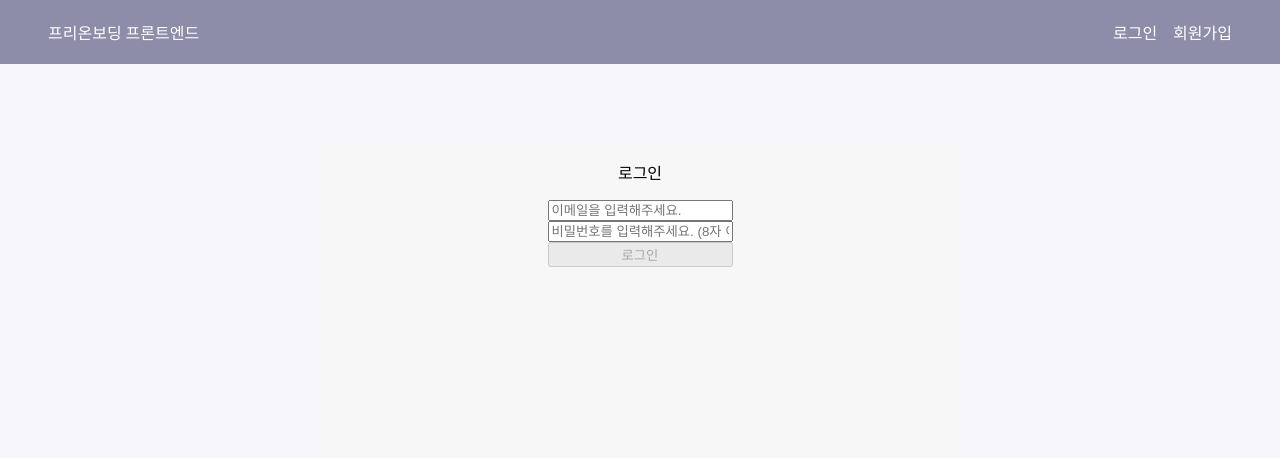
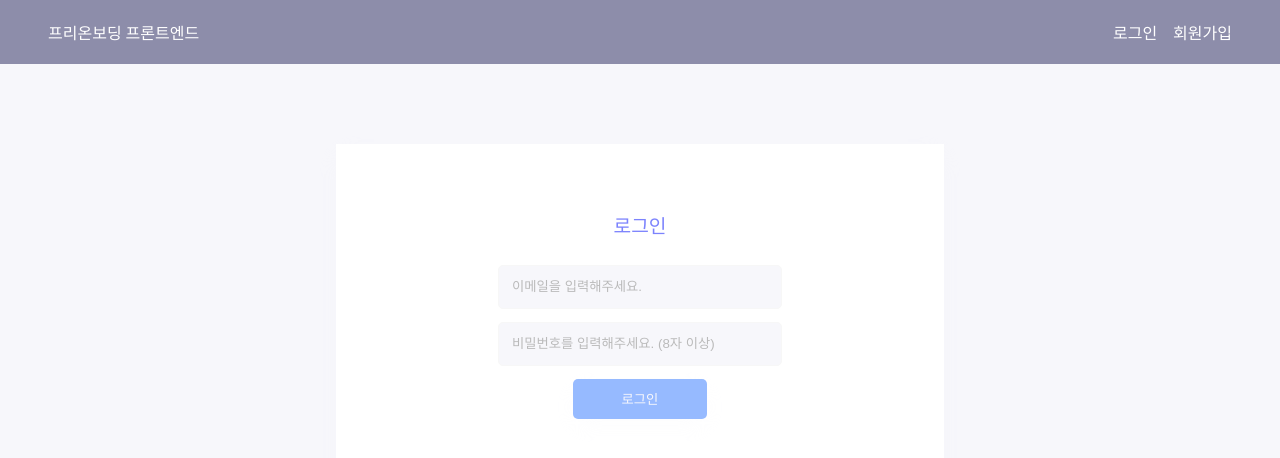
Before and after one commit to YejinHwang-D/wanted-pre-onboarding-frontend, a React (Create React App) app: page /signin in a window 1280 px wide. Shown: the top 458 px of the page. Built offline with nearby package versions, Linux system fonts and the light colour scheme.

Commit message:
style: 로그인, 회원가입 스타일 적용

```diff
--- a/src/component/Main.js
+++ b/src/component/Main.js
@@ -2,11 +2,43 @@ import styled from 'styled-components';
 
 const Section = styled.main`
   display: flex;
+  flex-direction: column;
+  align-items: center;
+`;
+const Div = styled.div`
+  display: flex;
+  flex-direction: column;
+  align-items: center;
   justify-content: center;
+  background-color: white;
+  width: 70%;
+  margin-top: 3em;
+  border: 1em solid white;
+  box-shadow: rgba(247, 247, 251, 0.2) 0px 8px 24px;
+`;
+const P = styled.p`
+  font-size: 2em;
+  margin: 0.5em 0 0.5em 0;
+  font-weight: bold;
+  font-style: italic;
+  color: ${(props) => props.color};
 `;
 
 function Main() {
-  return <Section>메인 화면</Section>;
+  return (
+    <Section>
+      <Div>
+        <P color="black">PRE-ONBOARDING</P>
+        <P color="black">FRONTEND INTERNSHIP</P>
+      </Div>
+      <Div>
+        <p>처음 방문하셨다면 회원가입을 먼저 진행해주세요.</p>
+        <p>
+          로그인하셨다면 Todo 리스트를 작성할 수 있는 페이지로 이동합니다. :)
+        </p>
+      </Div>
+    </Section>
+  );
 }
 
 export default Main;
--- a/src/component/Signin.js
+++ b/src/component/Signin.js
@@ -13,15 +13,58 @@ const Div = styled.div`
   display: flex;
   flex-direction: column;
   align-items: center;
-  width: 50%;
-  height: 20em;
+  width: 40%;
+  min-height: 15em;
   margin-top: 5em;
-  border-radius: 10px;
-  background-color: #f7f7f7;
+  border: 3em solid white;
+  background-color: white;
+  background-color: white;
+  box-shadow: rgba(247, 247, 251, 0.2) 0px 8px 24px;
+`;
+const P = styled.p`
+  color: #7c83fd;
+  font-size: 1.2em;
+  font-weight: 400;
 `;
 const Form = styled.form`
   display: flex;
   flex-direction: column;
+  align-items: center;
+`;
+const Input = styled.input`
+  border: 1px solid #f7f7f7;
+  border-radius: 5px;
+  padding: 1em;
+  margin: 0.5em 0;
+  background-color: #f7f7fb;
+  width: 20vw;
+  &::placeholder {
+    color: #bababa;
+  }
+  &:focus {
+    outline: none;
+  }
+  @media screen and (max-width: 800px) {
+    width: 30vw;
+  }
+`;
+const Button = styled.button`
+  border: none;
+  border-radius: 5px;
+  margin-top: 0.5em;
+  background-color: #96baff;
+  color: #f7f7fb;
+  width: 10em;
+  height: 3em;
+  display: flex;
+  justify-content: space-around;
+  align-items: center;
+  box-shadow: rgba(247, 247, 251, 0.2) 0px 8px 24px;
+  cursor: pointer;
+  &:hover {
+    background-color: #fad7d7;
+    color: #595959;
+  }
 `;
 
 function Signin() {
@@ -79,9 +122,9 @@ function Signin() {
   return (
     <Section>
       <Div>
-        <p>로그인</p>
+        <P>로그인</P>
         <Form onSubmit={submitHandler}>
-          <input
+          <Input
             data-testid="email-input"
             type="email"
             name="email"
@@ -89,7 +132,7 @@ function Signin() {
             onChange={changeHandler}
             placeholder="이메일을 입력해주세요."
           />
-          <input
+          <Input
             data-testid="password-input"
             type="password"
             name="password"
@@ -97,14 +140,14 @@ function Signin() {
             onChange={changeHandler}
             placeholder="비밀번호를 입력해주세요. (8자 이상)"
           />
-          <button
+          <Button
             data-testid="signin-button"
             type="submit"
             ref={signinBtn}
             disabled
           >
             로그인
-          </button>
+          </Button>
         </Form>
       </Div>
     </Section>
--- a/src/component/Signup.js
+++ b/src/component/Signup.js
@@ -12,15 +12,58 @@ const Div = styled.div`
   display: flex;
   flex-direction: column;
   align-items: center;
-  width: 50%;
-  height: 20em;
+  width: 40%;
+  min-height: 15em;
   margin-top: 5em;
-  border-radius: 10px;
-  background-color: #f7f7f7;
+  border: 3em solid white;
+  background-color: white;
+  background-color: white;
+  box-shadow: rgba(247, 247, 251, 0.2) 0px 8px 24px;
+`;
+const P = styled.p`
+  color: #7c83fd;
+  font-size: 1.2em;
+  font-weight: 400;
 `;
 const Form = styled.form`
   display: flex;
   flex-direction: column;
+  align-items: center;
+`;
+const Input = styled.input`
+  border: 1px solid #f7f7f7;
+  border-radius: 5px;
+  padding: 1em;
+  margin: 0.5em 0;
+  background-color: #f7f7fb;
+  width: 20vw;
+  &::placeholder {
+    color: #bababa;
+  }
+  &:focus {
+    outline: none;
+  }
+  @media screen and (max-width: 800px) {
+    width: 30vw;
+  }
+`;
+const Button = styled.button`
+  border: none;
+  border-radius: 5px;
+  margin-top: 0.5em;
+  background-color: #96baff;
+  color: #f7f7fb;
+  width: 10em;
+  height: 3em;
+  display: flex;
+  justify-content: space-around;
+  align-items: center;
+  box-shadow: rgba(247, 247, 251, 0.2) 0px 8px 24px;
+  cursor: pointer;
+  &:hover {
+    background-color: #fff2f2;
+    color: #96baff;
+  }
 `;
 
 function Signup() {
@@ -74,9 +117,9 @@ function Signup() {
   return (
     <Section>
       <Div>
-        <p>회원가입</p>
+        <P>회원가입</P>
         <Form onSubmit={submitHandler}>
-          <input
+          <Input
             data-testid="email-input"
             type="email"
             name="email"
@@ -84,7 +127,7 @@ function Signup() {
             onChange={changeHandler}
             placeholder="이메일을 입력해주세요."
           />
-          <input
+          <Input
             data-testid="password-input"
             type="password"
             name="password"
@@ -92,14 +135,14 @@ function Signup() {
             onChange={changeHandler}
             placeholder="비밀번호를 입력해주세요. (8자 이상)"
           />
-          <button
+          <Button
             data-testid="signin-button"
             type="submit"
             ref={signinBtn}
             disabled
           >
             회원가입
-          </button>
+          </Button>
         </Form>
       </Div>
     </Section>
--- a/src/component/todo/TodoElement.js
+++ b/src/component/todo/TodoElement.js
@@ -17,6 +17,7 @@ const Button = styled.button`
   background: white;
   color: #bababa;
   border-radius: 5px;
+  cursor: pointer;
 `;
 const Span = styled.span`
   color: #7c83fd;
```
